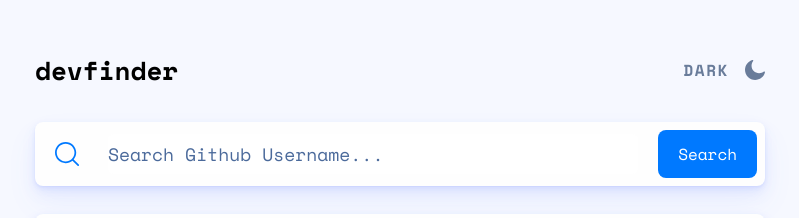
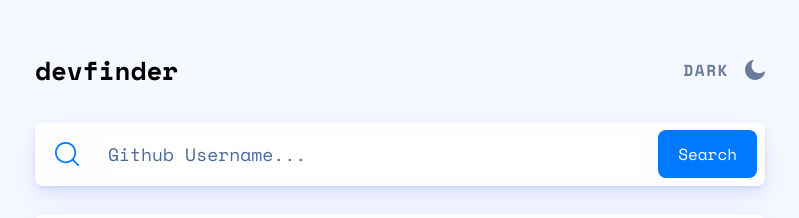
Before and after one commit to GStormx2/github-user-search-app, a React (Create React App) app: page / in a window 1280 px wide. Shown: the part 216-434 px from the top of the page, without its empty margins (240-1039 px from the left). Built offline with nearby package versions, Linux system fonts and the light colour scheme; no server answers.

Commit message:
removed min width from root div in App.js

```diff
--- a/src/App.js
+++ b/src/App.js
@@ -8,7 +8,7 @@ import { ContextProvider } from './context/UserContext';
 
 const App = () => {
   return (
-      <div className="flex min-w-520 sm:block sm:p-10 sm:w-screen justify-center items-center h-screen bg-app-light transition-all duration-300 dark:bg-app-dark">
+      <div className="flex sm:block sm:px-5 sm:py-10 sm:w-screen justify-center items-center h-screen bg-app-light transition-all duration-300 dark:bg-app-dark">
         <div className="flex flex-col w-2/3 sm:w-full max-w-750">
           <ContextProvider>
             <Header></Header>
--- a/src/components/Search.jsx
+++ b/src/components/Search.jsx
@@ -37,7 +37,7 @@ const Search = () => {
         <div className="flex justify-between items-center bg-app-card-light p-2 mb-7 rounded-lg transition-all duration-300 dark:shadow-dark-dreamy shadow-dreamy dark:bg-app-card-dark">
             <div className="flex-1 flex items-center gap-7">
                 <img className="pl-3" src={search_logo} alt="search logo"></img>
-                <input className="sm:text-h3 sm:leading-normal md:focus:ring-2 md:focus:ring-blue-500 text-search transition-all duration-300 focus:placeholder-opacity-0 dark:text-white dark:bg-app-card-dark w-full h-10 focus:outline-none placeholder-search dark:placeholder-white rounded-md" ref={usernameRef} placeholder="Search Github Username..."></input>
+                <input className="sm:text-h3 sm:leading-normal md:focus:ring-2 md:focus:ring-blue-500 text-search transition-all duration-300 focus:placeholder-opacity-0 dark:text-white dark:bg-app-card-dark w-full h-10 focus:outline-none placeholder-search dark:placeholder-white rounded-md" ref={usernameRef} placeholder="Github Username..."></input>
 
             </div>
             <div className="flex items-center">
```
